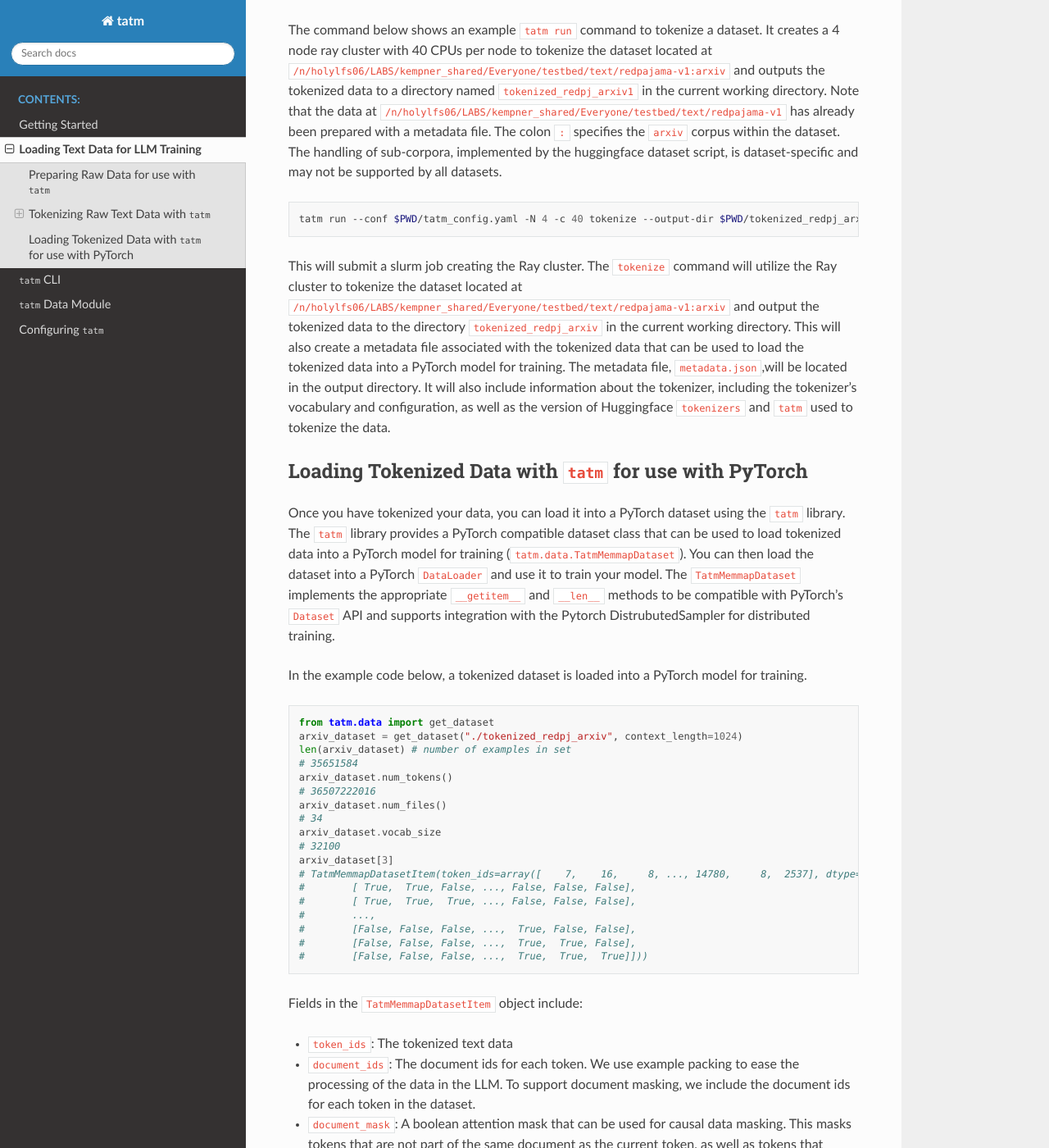
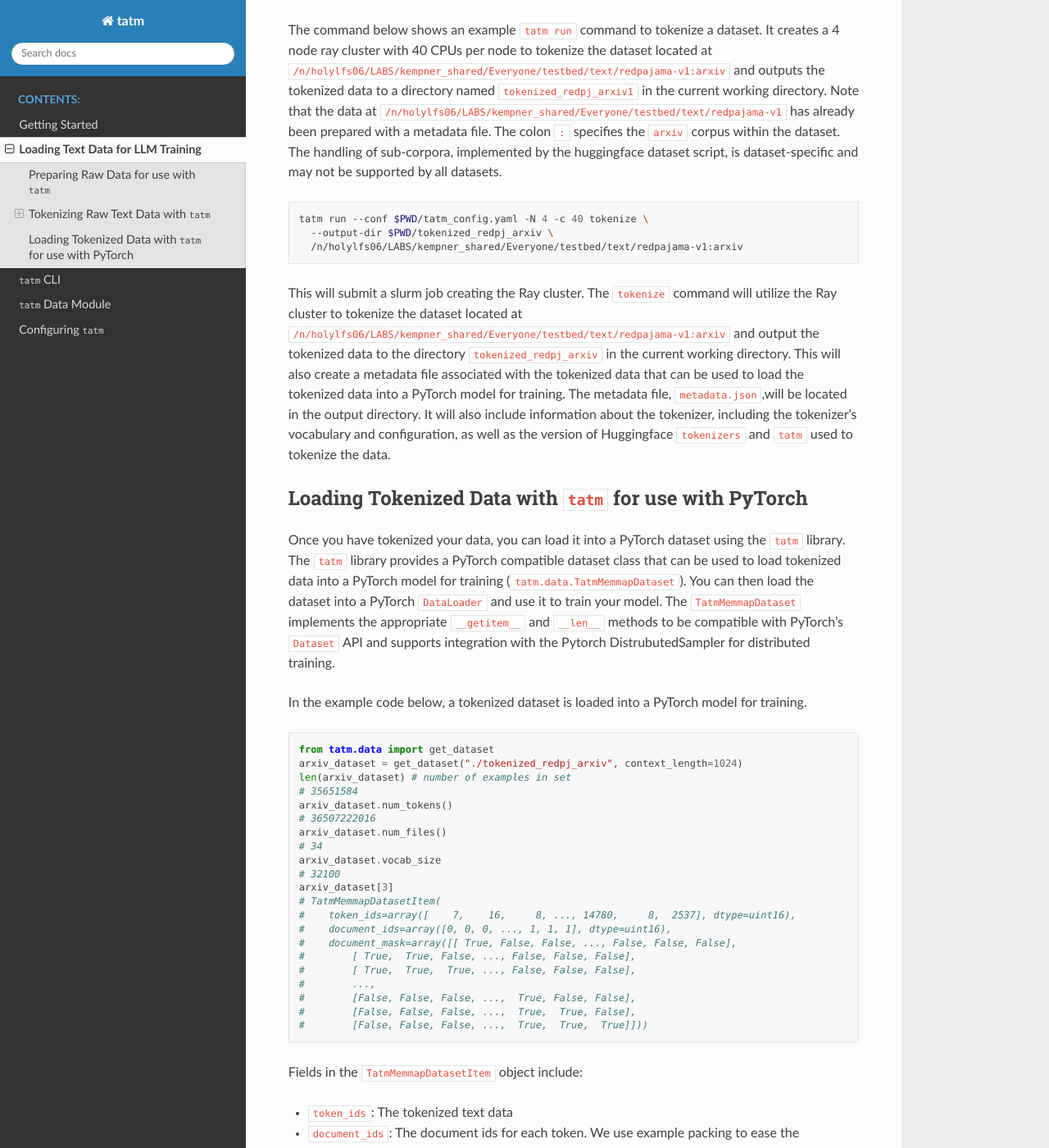
Before and after one commit to KempnerInstitute/tatm, a Sphinx documentation site: the page built from docs/text_dataset.md, in a window 1280 px wide and 1400 px high, scrolled down 1845 px. Shown: the whole window at 82% size. Built offline with Sphinx 7.4.7 and the Read the Docs theme 3.1.0, drawn with Linux system fonts in a browser that asks for light colours.

Commit message:
split up long lines

````diff
--- a/docs/text_dataset.md
+++ b/docs/text_dataset.md
@@ -67,7 +67,9 @@ to tokenize the dataset located at `/n/holylfs06/LABS/kempner_shared/Everyone/te
 in the current working directory. Note that the data at `/n/holylfs06/LABS/kempner_shared/Everyone/testbed/text/redpajama-v1` has already been prepared with a metadata file. The colon `:` specifies the `arxiv` corpus within the dataset. The handling of sub-corpora, implemented by the huggingface dataset script, is dataset-specific and may not be supported by all datasets.
 
 ```bash
-tatm run --conf $PWD/tatm_config.yaml -N 4 -c 40 tokenize --output-dir $PWD/tokenized_redpj_arxiv /n/holylfs06/LABS/kempner_shared/Everyone/testbed/text/redpajama-v1:arxiv
+tatm run --conf $PWD/tatm_config.yaml -N 4 -c 40 tokenize \
+  --output-dir $PWD/tokenized_redpj_arxiv \
+  /n/holylfs06/LABS/kempner_shared/Everyone/testbed/text/redpajama-v1:arxiv
 ```
 
 This will submit a slurm job creating the Ray cluster.  The `tokenize` command will utilize the Ray cluster to tokenize the dataset located at `/n/holylfs06/LABS/kempner_shared/Everyone/testbed/text/redpajama-v1:arxiv` and output the tokenized data to the directory `tokenized_redpj_arxiv` in the current working directory.  This will also create a metadata file associated with the tokenized data that can be used to load the tokenized data into a PyTorch model for training. The metadata file, `metadata.json`,will be located in the output directory. It will also include
@@ -95,7 +97,10 @@ arxiv_dataset.num_files()
 arxiv_dataset.vocab_size
 # 32100
 arxiv_dataset[3]
-# TatmMemmapDatasetItem(token_ids=array([    7,    16,     8, ..., 14780,     8,  2537], dtype=uint16), document_ids=array([0, 0, 0, ..., 1, 1, 1], dtype=uint16), document_mask=array([[ True, False, False, ..., False, False, False],
+# TatmMemmapDatasetItem(
+#    token_ids=array([    7,    16,     8, ..., 14780,     8,  2537], dtype=uint16),
+#    document_ids=array([0, 0, 0, ..., 1, 1, 1], dtype=uint16),
+#    document_mask=array([[ True, False, False, ..., False, False, False],
 #        [ True,  True, False, ..., False, False, False],
 #        [ True,  True,  True, ..., False, False, False],
 #        ...,
````
